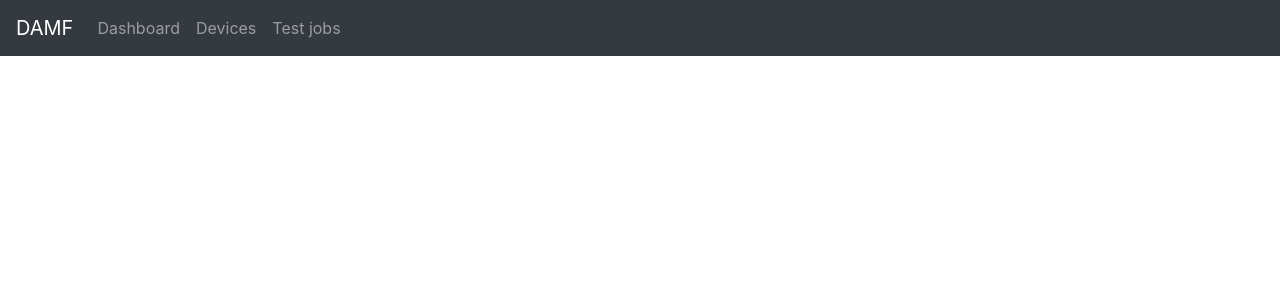
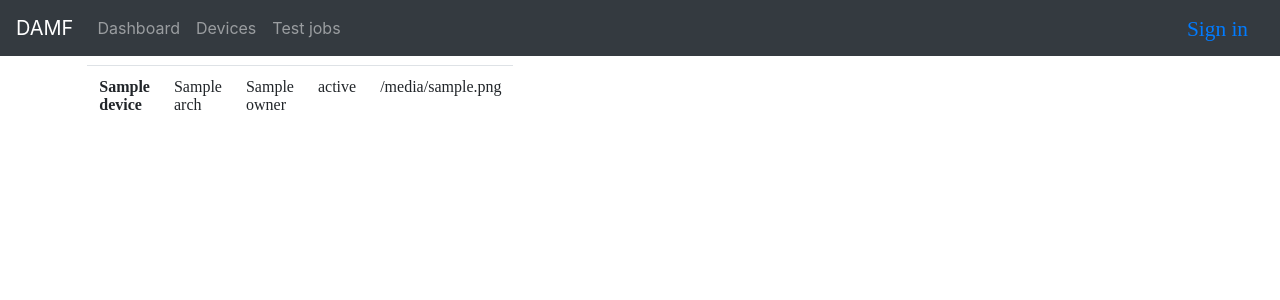
Before and after one commit to diorgulescu/DAMF, a Flask app: template app/templates/devices.html in a window 1280 px wide. Shown: the top 300 px of the page. Run offline with Flask 2, Linux system fonts and the light colour scheme; the template is opened without the code that fills it: most values are stand-ins (such as "Sample title", 1, 10 or a date in 2020); one stand-in notice (Sample message) is shown; some libraries are stand-ins or nearby versions.

Commit message:
Template updates to match new backend code

```diff
--- a/app/templates/base.html
+++ b/app/templates/base.html
@@ -26,12 +26,23 @@
                                 </ul>
 				<form class="form-inline my-2 my-lg-0">
 					<a class="nav-link" href="#"><i class="fab fa-question-circle-o fa-lg"></a>
+					<a class="nav-link" href="/login">Sign in</a>
 				</form>
 
 			</div>
 		</nav>
 	</div>
 	<div class="container-fluid w-75">
+		<hr>
+		{% with messages = get_flashed_messages() %}
+        	{% if messages %}
+        		<ul>
+            		{% for message in messages %}
+            			<li>{{ message }}</li>
+            		{% endfor %}
+        	</ul>
+        	{% endif %}
+        	{% endwith %}
 		{% block content %}{% endblock %}
 	</div>
 </body>
--- a/app/templates/devices.html
+++ b/app/templates/devices.html
@@ -1,4 +1,18 @@
 {% extends "base.html" %}
 
 {% block content %}
+<table class="table">
+<tbody>
+{% for device in devices %}
+<tr>
+	<th scope="row">{{ device.name }}</th>
+<td>{{ device.arch }}</td>
+<td>{{ device.owner }}</td>
+<td>{{ device.state }}</td>
+<td>{{ device.deployed_image }}</td>
+
+</tr>
+{% endfor %}
+</tbody>
+</table>
 {% endblock %}
--- a/app/templates/index.html
+++ b/app/templates/index.html
@@ -1,3 +1,4 @@
 {% extends "base.html" %}
-
+<div>
 <h1>Bladi bla</h1>
+</div>
```
Also changed, not shown: app/templates/login.html (+10 -0 lines).
